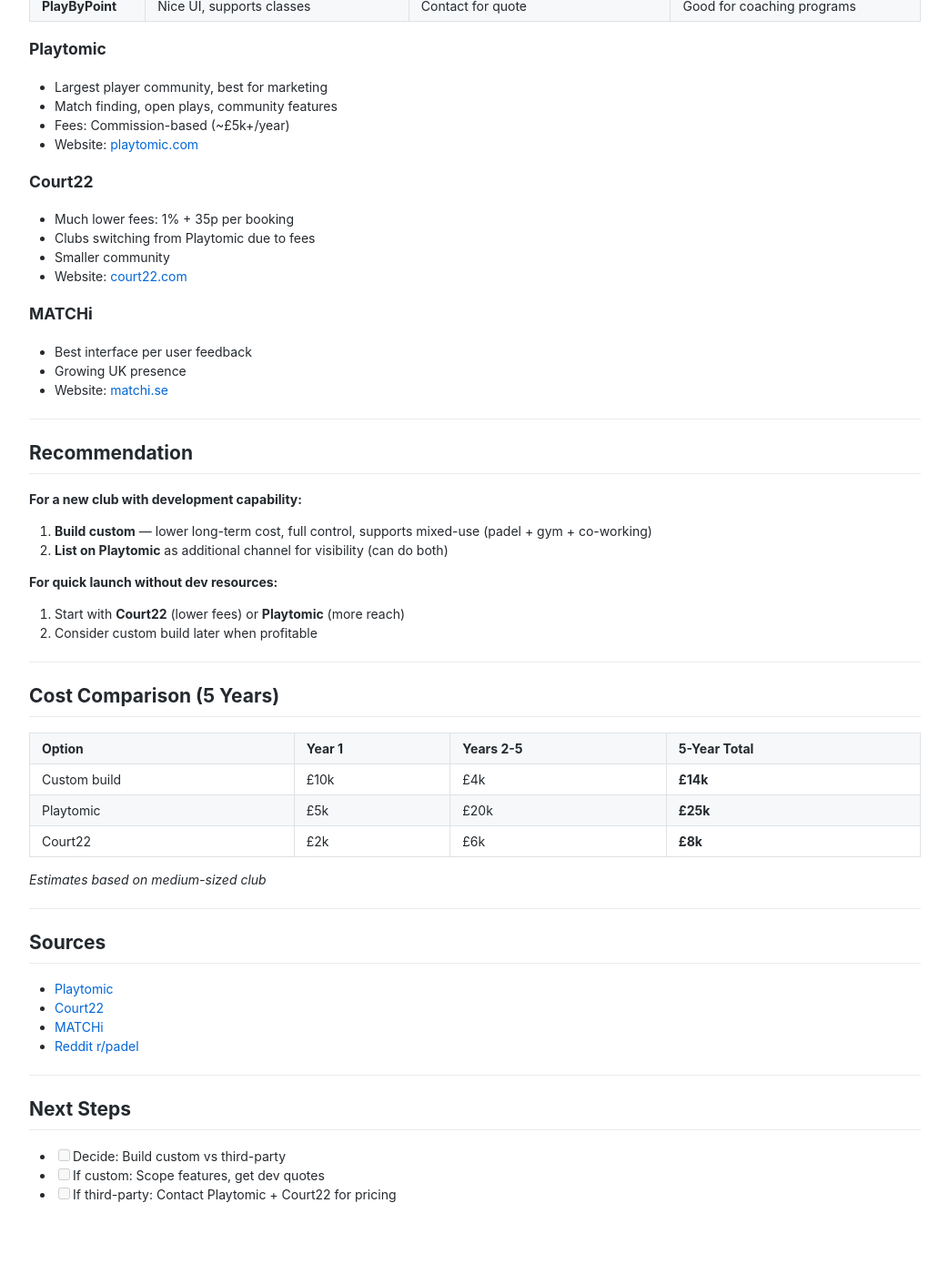
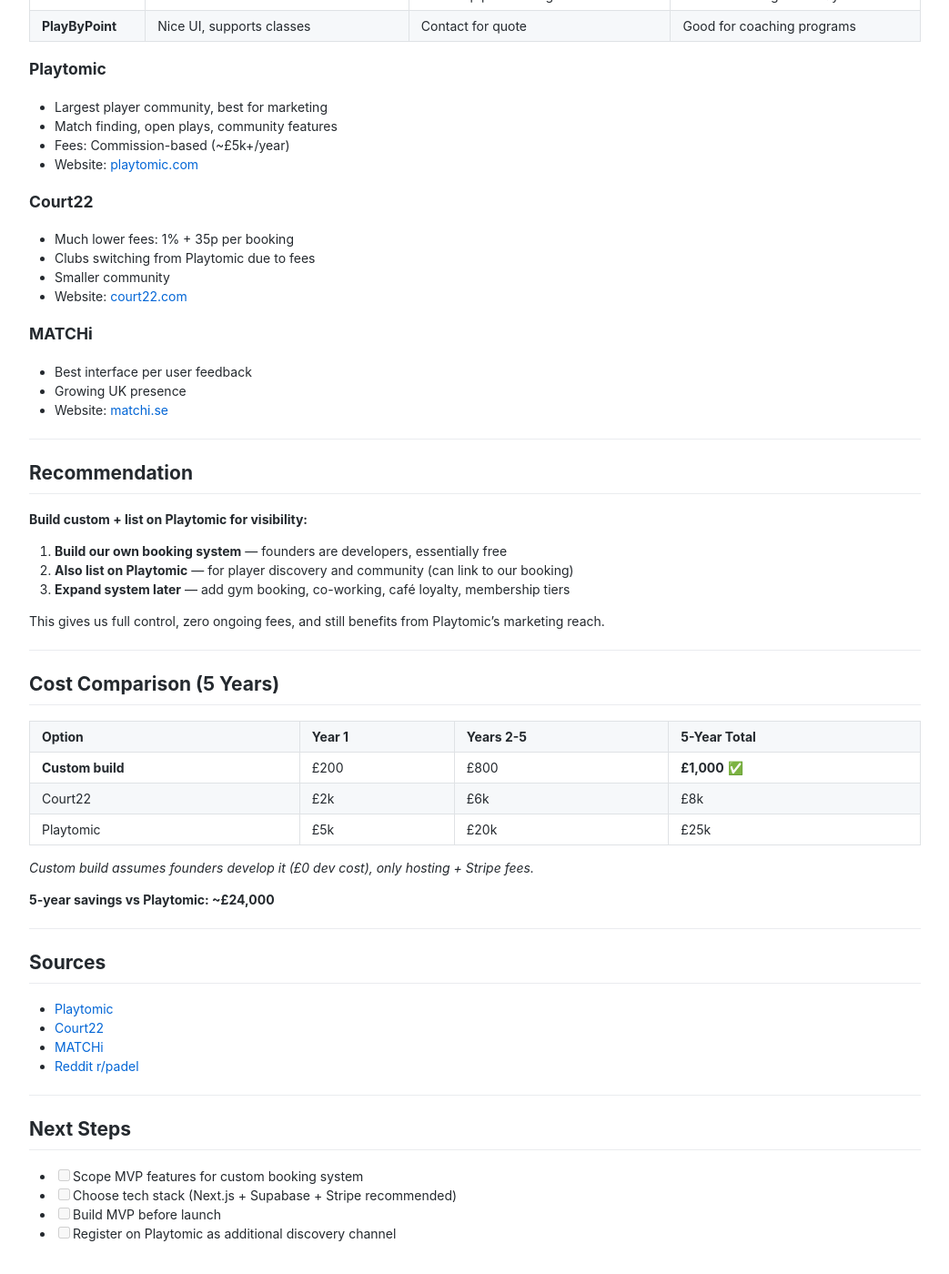
Before and after one commit to ayazabbas/padel-club, a Jekyll site: the page built from research/booking-software.md, in a window 1280 px wide and 1400 px high, scrolled down 1396 px. Shown: the whole window at 91% size, without its empty margins (118-1161 px from the left). Built offline with Jekyll 4.4.1, drawn with Linux system fonts in a browser that asks for light colours; our own code applies the rules of GitHub Pages for plain Markdown files; before the commit the page ends 2753 px from its top, so only the background shows below that; some of the changed text lies outside the part shown.

Commit message:
Update booking software: founders are devs, custom build is free

```diff
--- a/research/booking-software.md
+++ b/research/booking-software.md
@@ -6,21 +6,22 @@
 
 | Option | Cost | Pros | Cons |
 |--------|------|------|------|
-| **Build custom** | £5-15k upfront | No fees, full control, differentiator | Dev time, maintenance |
-| **Playtomic** | ~£5k/year | Largest community, marketing | Ongoing fees, no control |
+| **Custom build** ✅ | ~£200/year | Zero fees, full control | Dev time (free for us) |
+| **Playtomic** | ~£5k/year | Largest community | Ongoing fees, no control |
 | **Court22** | ~£1-2k/year | Low fees | Smaller community |
+
+**Recommendation:** Build custom — founders are developers, saves ~£24k over 5 years.
 
 ---
 
-## Option 1: Build Custom Web App
+## Option 1: Build Custom Web App ✅ RECOMMENDED
 
-| Item | Estimate |
-|------|----------|
-| Initial development | £5,000-15,000 |
+| Item | Cost |
+|------|------|
+| Development | **£0** (founders are developers) |
 | Hosting | £50-200/year |
-| Maintenance | £500-2,000/year |
-| **Year 1 total** | **£6,000-17,000** |
-| **Year 2+ total** | **£500-2,000/year** |
+| Stripe fees | ~1.4% + 20p per transaction |
+| **Total** | **~£100-200/year + Stripe fees** |
 
 **Features to build:**
 - Court booking calendar
@@ -29,20 +30,21 @@
 - Membership management
 - Booking notifications (email/SMS)
 - Admin dashboard
+- Gym/co-working booking (future)
 
 **Pros:**
-- No ongoing platform fees
+- **Zero platform fees** — massive savings vs Playtomic
 - Full control over features and branding
 - Customer data ownership
-- Can add custom features (co-working booking, gym access, etc.)
-- Potential differentiator vs competitors
+- Can add custom features (co-working, gym, café loyalty, etc.)
+- Differentiator vs competitors
+- Founders have dev skills — no outsourcing needed
 
 **Cons:**
-- Upfront development cost
-- Ongoing maintenance required
-- No built-in player community/marketing
+- Dev time investment (but founders enjoy building)
+- No built-in player community/marketing (use Playtomic listing as supplement)
 
-**Tech stack suggestion:** Next.js + Supabase + Stripe (or similar)
+**Tech stack suggestion:** Next.js + Supabase + Stripe
 
 ---
 
@@ -79,13 +81,13 @@
 
 ## Recommendation
 
-**For a new club with development capability:**
-1. **Build custom** — lower long-term cost, full control, supports mixed-use (padel + gym + co-working)
-2. **List on Playtomic** as additional channel for visibility (can do both)
+**Build custom + list on Playtomic for visibility:**
 
-**For quick launch without dev resources:**
-1. Start with **Court22** (lower fees) or **Playtomic** (more reach)
-2. Consider custom build later when profitable
+1. **Build our own booking system** — founders are developers, essentially free
+2. **Also list on Playtomic** — for player discovery and community (can link to our booking)
+3. **Expand system later** — add gym booking, co-working, café loyalty, membership tiers
+
+This gives us full control, zero ongoing fees, and still benefits from Playtomic's marketing reach.
 
 ---
 
@@ -93,11 +95,13 @@
 
 | Option | Year 1 | Years 2-5 | **5-Year Total** |
 |--------|--------|-----------|------------------|
-| Custom build | £10k | £4k | **£14k** |
-| Playtomic | £5k | £20k | **£25k** |
-| Court22 | £2k | £6k | **£8k** |
+| **Custom build** | £200 | £800 | **£1,000** ✅ |
+| Court22 | £2k | £6k | £8k |
+| Playtomic | £5k | £20k | £25k |
 
-*Estimates based on medium-sized club*
+*Custom build assumes founders develop it (£0 dev cost), only hosting + Stripe fees.*
+
+**5-year savings vs Playtomic: ~£24,000**
 
 ---
 
@@ -112,6 +116,7 @@
 
 ## Next Steps
 
-- [ ] Decide: Build custom vs third-party
-- [ ] If custom: Scope features, get dev quotes
-- [ ] If third-party: Contact Playtomic + Court22 for pricing
+- [ ] Scope MVP features for custom booking system
+- [ ] Choose tech stack (Next.js + Supabase + Stripe recommended)
+- [ ] Build MVP before launch
+- [ ] Register on Playtomic as additional discovery channel
```
